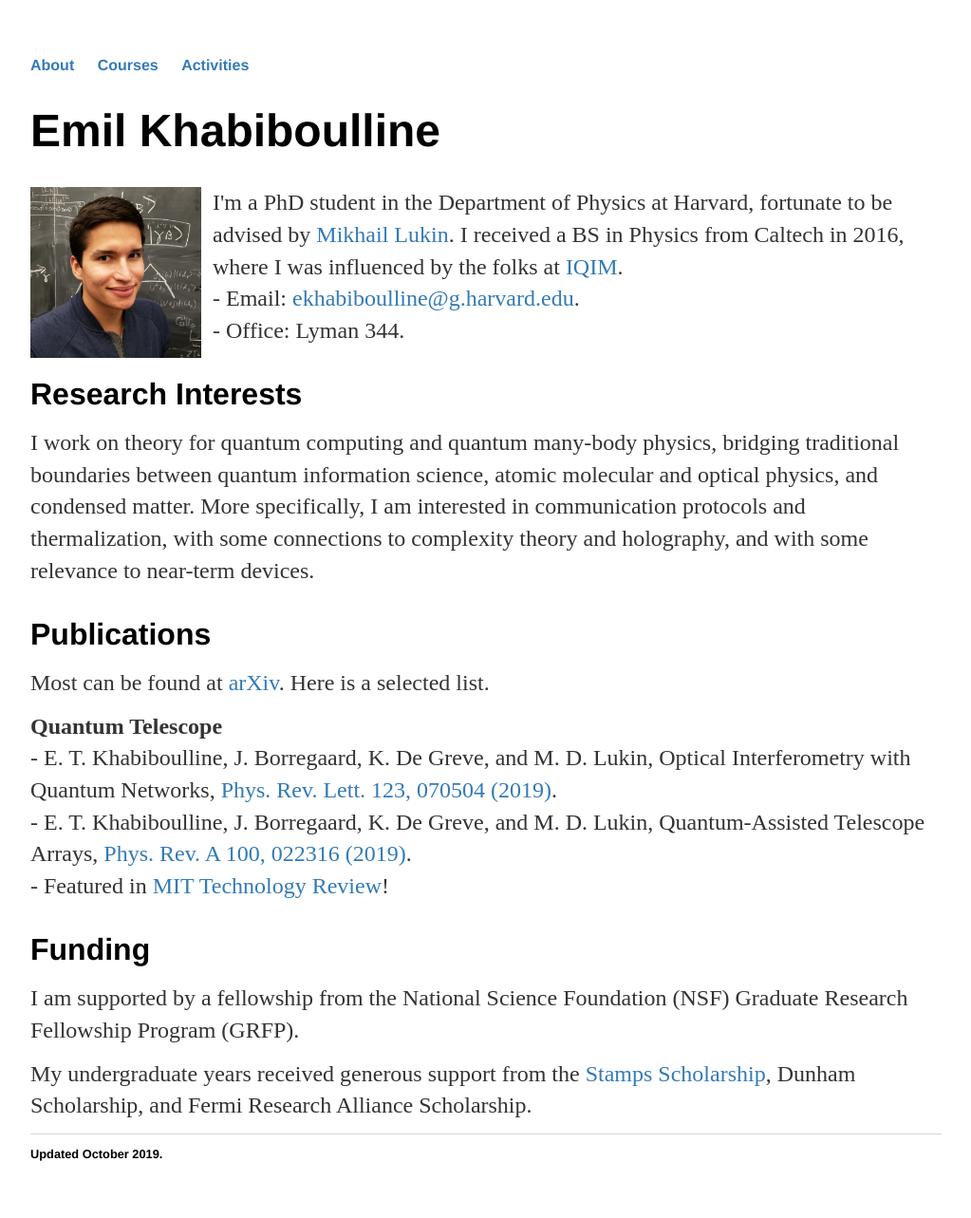
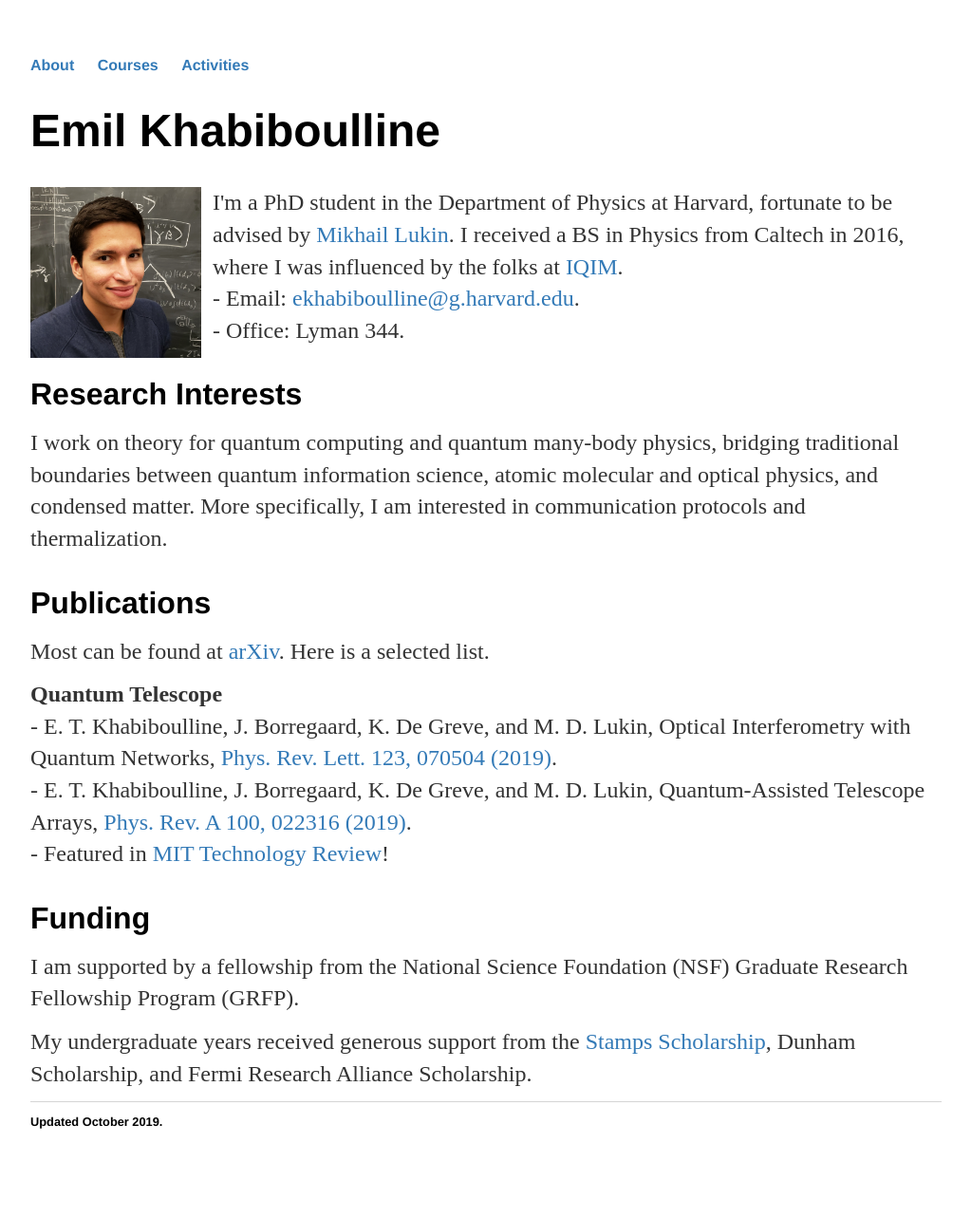
Before and after one commit to emilkhab/emilkhab.github.io, a Jekyll site: the page built from index.html, in a window 1280 px wide. Shown: the whole page at 95% size, without its empty margins (128-1151 px from the left). Built offline with Jekyll 4.4.1, drawn with Linux system fonts in a browser that asks for light colours; after the commit the page ends 1249 px from its top, so only the background shows below that.

Commit message:
Update index.html

```diff
--- a/index.html
+++ b/index.html
@@ -13,7 +13,7 @@ title: Emil Khabiboulline
 <div class="blurb" style="clear:left;">
 	<h2>Research Interests</h2>
 	<p>I work on theory for quantum computing and quantum many-body physics, bridging traditional boundaries between quantum information science, atomic molecular and optical physics, and condensed matter.
-	More specifically, I am interested in communication protocols and thermalization, with some connections to complexity theory and holography, and with some relevance to near-term devices.</p>
+	More specifically, I am interested in communication protocols and thermalization.</p>
 </div>
 
 <div class="blurb">
```
